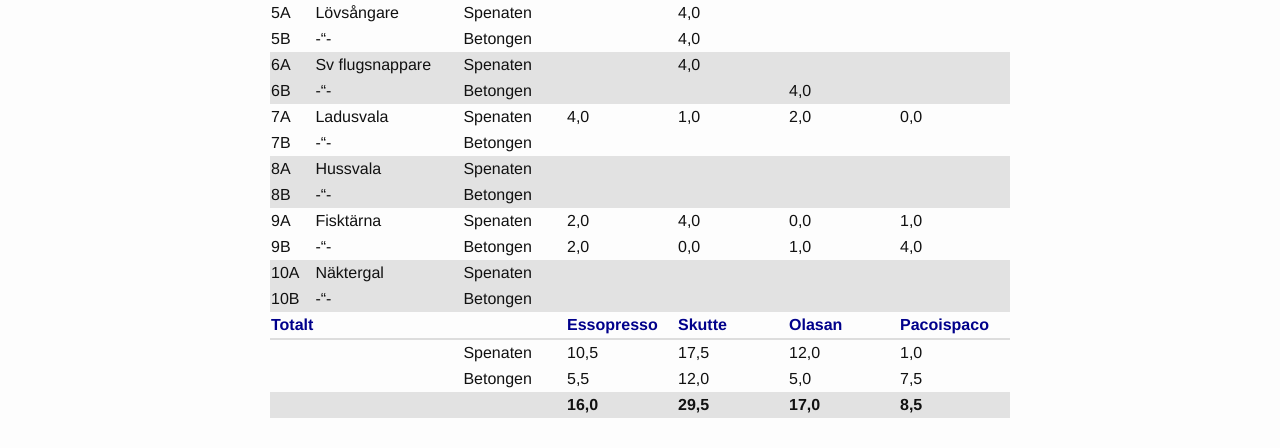
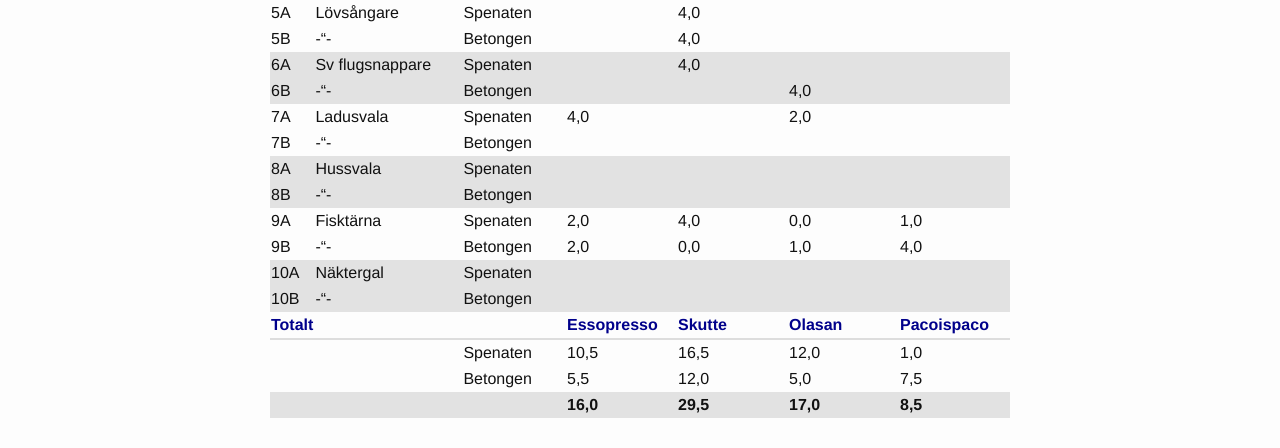
Before and after one commit to pacoispaco/flapjackers, a Jekyll site: the page built from docs/_posts/2017-03-21-sthlm-betong-spring-challenge.markdown, in a window 1280 px wide. Shown: the part 697-1145 px from the top of the page. Built offline with Jekyll 4.4.1, drawn with Linux system fonts in a browser that asks for light colours.

Commit message:
Removed ladusvala sighting for Skutte 2015-05-08

```diff
--- a/docs/_posts/2017-03-21-sthlm-betong-spring-challenge.markdown
+++ b/docs/_posts/2017-03-21-sthlm-betong-spring-challenge.markdown
@@ -26,7 +26,7 @@ Förtydligande: En obs på områdesgränsen, som velar över gränsen mellan bå
 | 5B  |    -"-      | Betongen |            | 4,0    |        |            |
 | 6A  | Sv flugsnappare | Spenaten |        | 4,0    |        |            |
 | 6B  |    -"-          | Betongen |        |        | 4,0    |            |
-| 7A  | Ladusvala   | Spenaten | 4,0        | 1,0    | 2,0    | 0,0        |
+| 7A  | Ladusvala   | Spenaten | 4,0        |        | 2,0    |            |
 | 7B  |    -"-      | Betongen |            |        |        |            |
 | 8A  | Hussvala    | Spenaten |            |        |        |            |
 | 8B  |    -"-      | Betongen |            |        |        |            |
@@ -38,7 +38,7 @@ Förtydligande: En obs på områdesgränsen, som velar över gränsen mellan bå
 
 | Totalt  |         |          | Essopresso | Skutte | Olasan | Pacoispaco |
 | ------- | ------- | -------- | ---------- | ------ | ------ | ---------- |
-|         |         | Spenaten | 10,5       | 17,5   | 12,0   |  1,0       |
+|         |         | Spenaten | 10,5       | 16,5   | 12,0   |  1,0       |
 |         |         | Betongen |  5,5       | 12,0   |  5,0   |  7,5       |
 |         |         |          |  **16,0**  | **29,5** | **17,0** | **8,5**  |
 {: .challenge-table-class }
```
